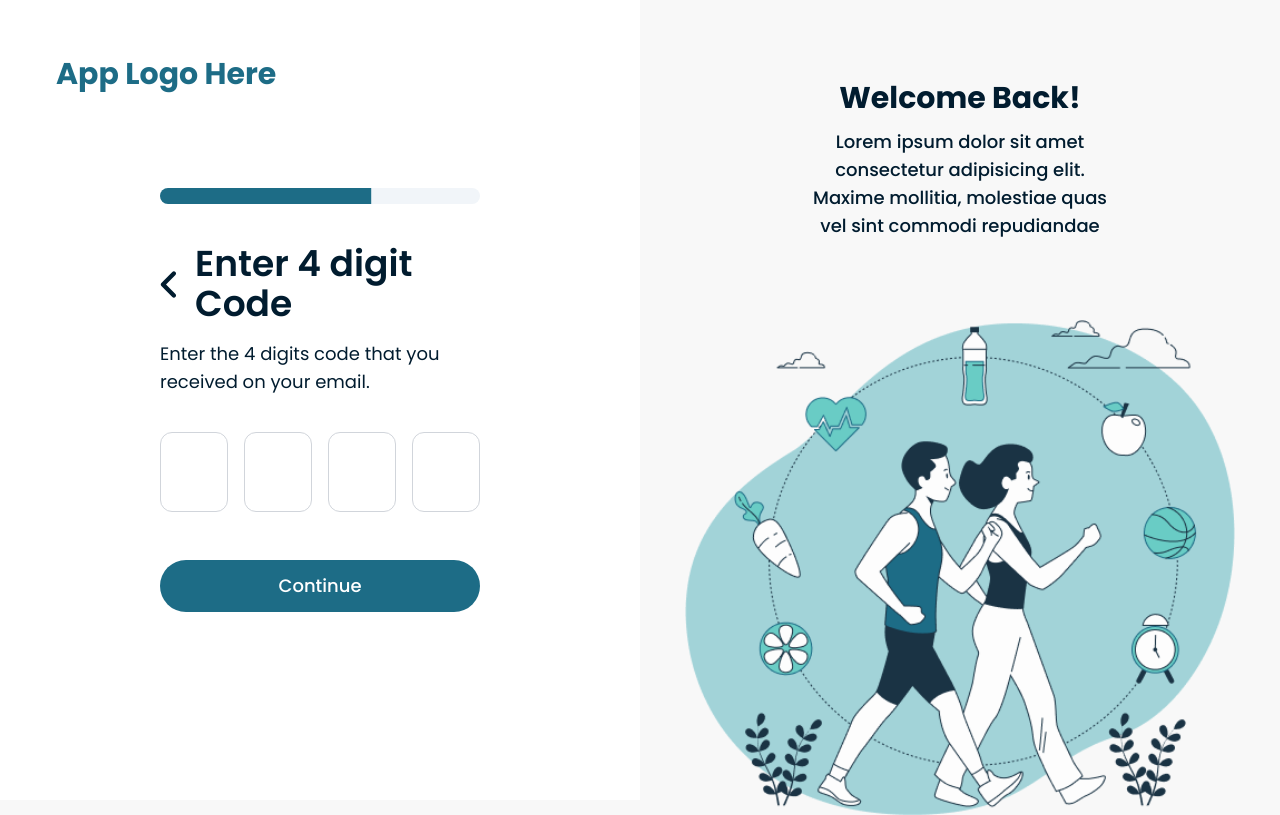
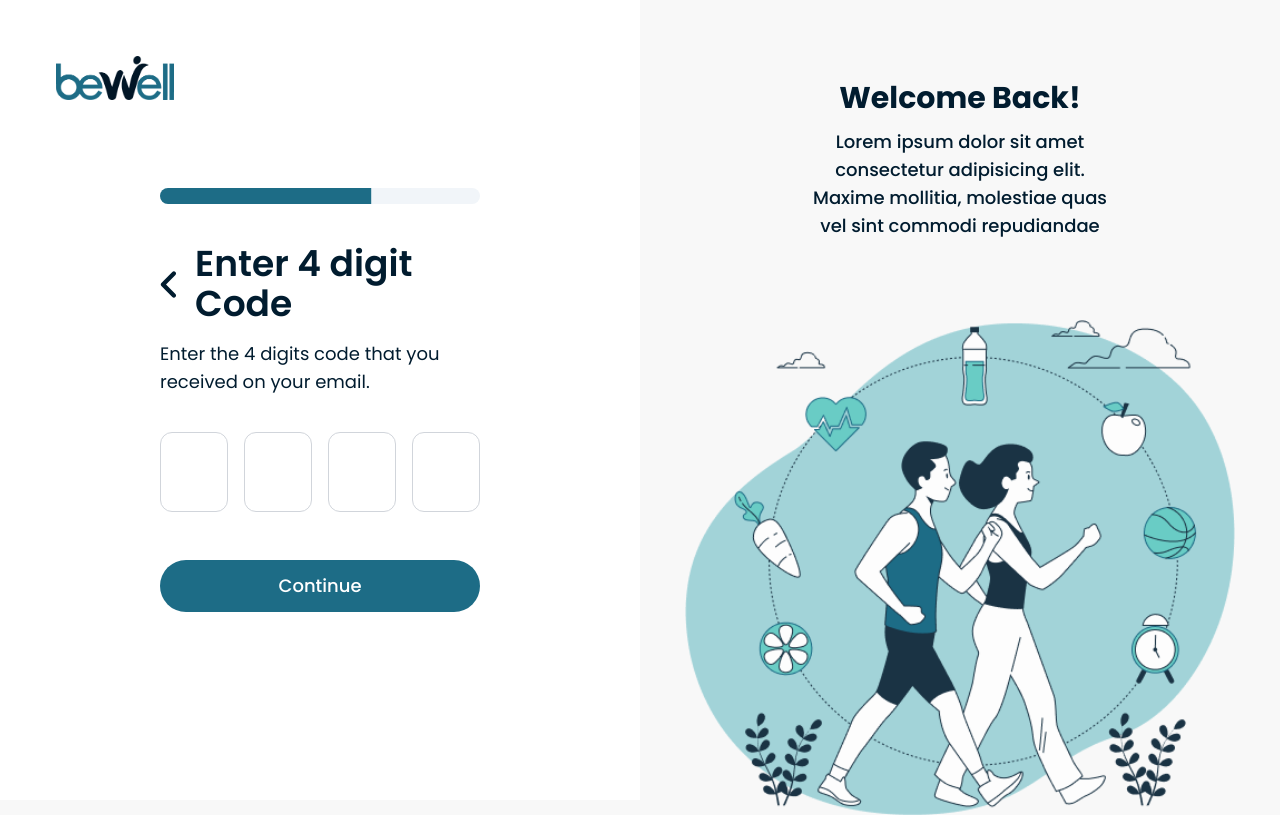
Before and after one commit to ianeesdev/frontend-BeWell, a Next.js app: page /auth/verify-otp in a window 1280 px wide. Built offline with nearby package versions, Linux system fonts and the light colour scheme.

Commit message:
Replace app logo text with image in auth and test pages, update API endpoints, and fix navbar logo

```diff
--- a/app/(pages)/auth/forget-password/page.tsx
+++ b/app/(pages)/auth/forget-password/page.tsx
@@ -43,9 +43,7 @@ export default function Page() {
   return (
     <div className="bg-lilacWhite w-full flex">
       <div className="bg-white h-screen flex flex-col justify-center w-1/2">
-        <h1 className="text-deepAqua font-bold text-3xl p-14 absolute top-0">
-          App Logo Here
-        </h1>
+        <Image src="/logo.png" className="p-14 absolute top-0" width={230} height={230} alt="logo" />
         <div className="w-[50%] mx-auto flex flex-col gap-12">
           <div className="text-main flex flex-col gap-10">
             <Progress className="text-deepAqua" value={33} />
--- a/app/(pages)/auth/login/page.tsx
+++ b/app/(pages)/auth/login/page.tsx
@@ -49,9 +49,7 @@ export default function Page() {
   return (
     <div className="bg-lilacWhite w-full flex">
       <div className="bg-white h-screen flex flex-col justify-center w-1/2">
-        <h1 className="text-deepAqua font-bold text-3xl p-14 absolute top-0">
-          App Logo Here
-        </h1>
+      <Image src="/logo.png" className="p-14 absolute top-0" width={230} height={230} alt="logo" />
         <div className="w-[50%] mx-auto flex flex-col gap-12">
           <div className="flex justify-between items-center">
             <h2 className="text-4xl text-main font-semibold">Login</h2>
--- a/app/(pages)/auth/register/page.tsx
+++ b/app/(pages)/auth/register/page.tsx
@@ -54,9 +54,7 @@ export default function Page() {
   return (
     <div className="bg-lilacWhite w-full flex">
       <div className="bg-white h-screen flex flex-col justify-center w-1/2">
-        <h1 className="text-deepAqua font-bold text-3xl p-14 absolute top-0">
-          App Logo Here
-        </h1>
+      <Image src="/logo.png" className="p-14 absolute top-0" width={230} height={230} alt="logo" />
         <div className="w-[50%] mx-auto flex flex-col gap-12">
           <div className="flex justify-between items-center">
             <h2 className="text-4xl text-main font-semibold">Register</h2>
--- a/app/(pages)/auth/reset-password/page.tsx
+++ b/app/(pages)/auth/reset-password/page.tsx
@@ -51,9 +51,7 @@ export default function Page() {
   return (
     <div className="bg-lilacWhite w-full flex">
       <div className="bg-white h-screen flex flex-col justify-center w-1/2">
-        <h1 className="text-deepAqua font-bold text-3xl p-14 absolute top-0">
-          App Logo Here
-        </h1>
+      <Image src="/logo.png" className="p-14 absolute top-0" width={230} height={230} alt="logo" />
         <div className="w-[50%] mx-auto flex flex-col gap-12">
           <div className="text-main flex flex-col gap-10">
             <Progress className="text-deepAqua" value={100} />
--- a/app/(pages)/auth/verify-otp/page.tsx
+++ b/app/(pages)/auth/verify-otp/page.tsx
@@ -18,9 +18,7 @@ export default function Page() {
 
   const router = useRouter();
 
-  const { user } = useSelector(
-    (state: any) => state.auth
-  );
+  const { user } = useSelector((state: any) => state.auth);
 
   const handleInputChange = (index: number, value: string) => {
     const updatedOtp = otp.split("");
@@ -34,9 +32,9 @@ export default function Page() {
     setOtp("");
 
     if (user?.otp == otp) {
-      router.push("/auth/reset-password")
+      router.push("/auth/reset-password");
     } else {
-      alert("Invalid OTP. Try Again.")
+      alert("Invalid OTP. Try Again.");
     }
     setIsLoading(false);
   };
@@ -44,9 +42,13 @@ export default function Page() {
   return (
     <div className="bg-lilacWhite w-full flex">
       <div className="bg-white h-screen flex flex-col justify-center w-1/2">
-        <h1 className="text-deepAqua font-bold text-3xl p-14 absolute top-0">
-          App Logo Here
-        </h1>
+        <Image
+          src="/logo.png"
+          className="p-14 absolute top-0"
+          width={230}
+          height={230}
+          alt="logo"
+        />
         <div className="w-[50%] mx-auto flex flex-col gap-9">
           <div className="text-main flex flex-col gap-10">
             <Progress className="text-deepAqua" value={66} />
@@ -73,15 +75,15 @@ export default function Page() {
                       className="w-full h-full text-center px-5 outline-none rounded-xl border border-gray-300 text-3xl font-bold text-deepAqua bg-white focus:border-none focus:bg-tertiary focus:ring-2 ring-deepAqua "
                       type="text"
                       maxLength={1}
-                      onChange={(e) =>
-                        handleInputChange(index, e.target.value)
-                      }
+                      onChange={(e) => handleInputChange(index, e.target.value)}
                       required
                     />
                   </div>
                 ))}
               </div>
-              <Button type="submit">{isLoading ? "Verifying" : "Continue"}</Button>
+              <Button type="submit">
+                {isLoading ? "Verifying" : "Continue"}
+              </Button>
             </form>
           </div>
         </div>
--- a/app/(pages)/chatbot/page.tsx
+++ b/app/(pages)/chatbot/page.tsx
@@ -42,7 +42,7 @@ export default function Page() {
 
     try {
       const response = await axios.post(
-        "https://c61e-101-50-109-43.ngrok-free.app",
+        "https://a927-203-124-40-244.ngrok-free.app",
         {
           input: prompt,
           session: "hi"
--- a/app/(pages)/tests/[testName]/page.tsx
+++ b/app/(pages)/tests/[testName]/page.tsx
@@ -148,9 +148,7 @@ export default function Page({ params }: PageProps) {
   return (
     <div className="bg-lilacWhite w-full flex">
       <div className="bg-white h-screen flex flex-col justify-center w-1/2">
-        <h1 className="text-deepAqua font-bold text-3xl p-14 absolute top-0">
-          App Logo Here
-        </h1>
+      <Image src="/logo.png" className="p-14 absolute top-0" width={230} height={230} alt="logo" />
         <div className="w-[50%] mx-auto flex flex-col gap-12">
           <div className="text-main flex flex-col gap-10">
             <Progress className="text-deepAqua" value={completedPercentage} />
--- a/app/page.tsx
+++ b/app/page.tsx
@@ -7,8 +7,8 @@ import { useSelector } from "react-redux";
 import { useRouter } from "next/navigation";
 import VideoUploader from "@/components/videoAnalysis/VideoUploader";
 import Button from "@/components/common/Button";
+import ResultPopup from "@/components/videoAnalysis/ResultPopup";
 import axios from "axios";
-import ResultPopup from "@/components/videoAnalysis/ResultPopup";
 
 export default function Page() {
   const router = useRouter();
@@ -40,7 +40,7 @@ export default function Page() {
     setIsLoading(true);
 
     const response = await axios.post(
-      "https://d1ce-111-68-99-41.ngrok-free.app/process/",
+      "https://2a3b-203-124-40-244.ngrok-free.app/process/",
       formData,
       {
         headers: {
--- a/components/common/Navbar.tsx
+++ b/components/common/Navbar.tsx
@@ -5,6 +5,7 @@ import { usePathname } from "next/navigation";
 import { useRouter } from "next/navigation";
 import { useDispatch } from "react-redux";
 import { logout } from "../../app/redux/features/auth/authSlice";
+import Image from "next/image";
 
 const Navbar = () => {
   const router = useRouter();
@@ -29,7 +30,8 @@ const Navbar = () => {
 
   return (
     <div className="bg-lilacWhite w-full flex justify-between items-center p-8 rounded-md">
-      <h1 className="text-deepAqua font-bold text-3xl">App Logo Here</h1>
+      {/* <h1 className="text-deepAqua font-bold text-3xl"></h1> */}
+      <Image src="/logo.png" width={120} height={120} alt="logo" />
 
       <div className="flex gap-10">
         {menus.map((menu, index) => (
@@ -47,7 +49,10 @@ const Navbar = () => {
         ))}
       </div>
 
-      <div className="flex gap-4 items-center bg-aqua p-4 rounded-full cursor-pointer" onClick={onLogout}>
+      <div
+        className="flex gap-4 items-center bg-aqua p-4 rounded-full cursor-pointer"
+        onClick={onLogout}
+      >
         {/* <p className="text-lg text-black font-medium">Anees</p> */}
         <CgLogOut size={26} className="text-deepAqua" />
       </div>
```
Also changed, not shown: public/logo.png (added).
